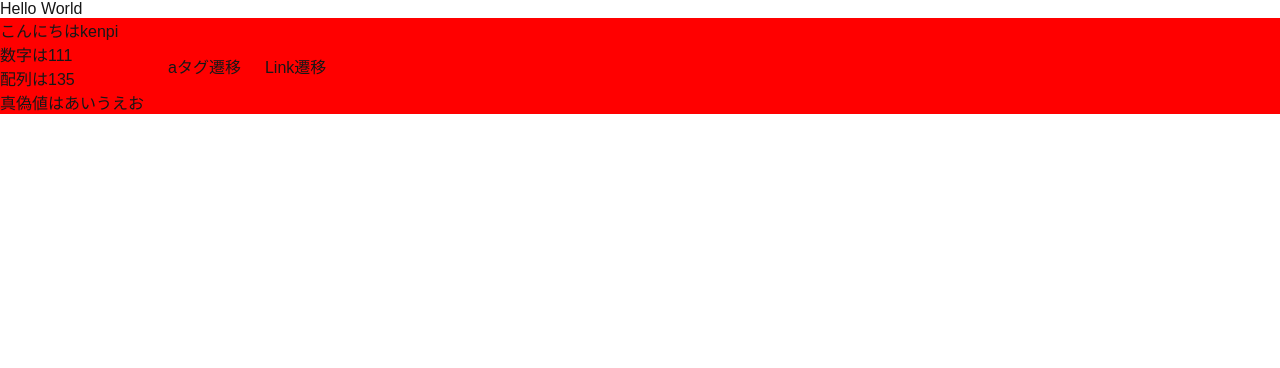
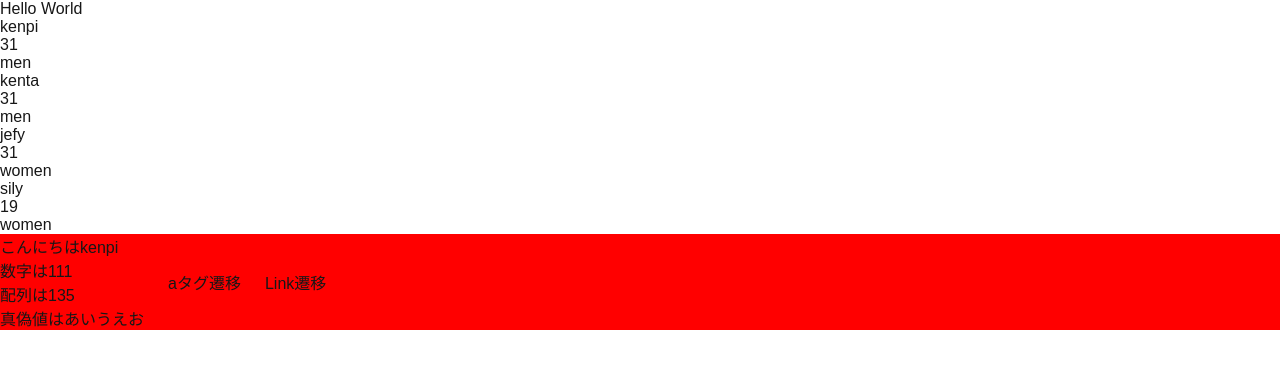
Before and after one commit to kenpi13/qin-next-practice, a Next.js app: page / in a window 1280 px wide. Shown: the top 368 px of the page. Built offline with nearby package versions, Linux system fonts and the light colour scheme.

Commit message:
【Next.jsで学ぶReact講座 #7】コンポーネントを繰り返すときはmapをよく使います！

```diff
--- a/components/Footer.js
+++ b/components/Footer.js
@@ -2,7 +2,6 @@ import styles from "@/styles/Footer.module.css";
 import Link from "next/link";
 
 export function Footer(props) {
-  console.table(props);
   const { name, number, array, bool, comp, children } = props;
   return (
     <footer className={styles.footer}>
--- a/pages/index.js
+++ b/pages/index.js
@@ -2,10 +2,45 @@ import { Header } from '../components/Header';
 import { Footer } from '../components/Footer';
 
 export default function Home() {
+  const items = [
+    {
+      name: "kenpi",
+      age: 31,
+      sex: "men"
+    },
+    {
+      name: "kenta",
+      age: 31,
+      sex: "men"
+    },
+    {
+      name: "jefy",
+      age: 31,
+      sex: "women"
+    },
+    {
+      name: "sily",
+      age: 19,
+      sex: "women"
+    }
+  ]
   return (
     <>
       <Header></Header>
       <div>Hello World</div>
+      {
+        items.map((item) => {
+          return (
+            <div key={item.name}>
+              <ul>
+                <li>{item.name}</li>
+                <li>{item.age}</li>
+                <li>{item.sex}</li>
+              </ul>
+            </div>
+          )
+        })
+      }
       <Footer
         name="kenpi"
         number={111}
```
